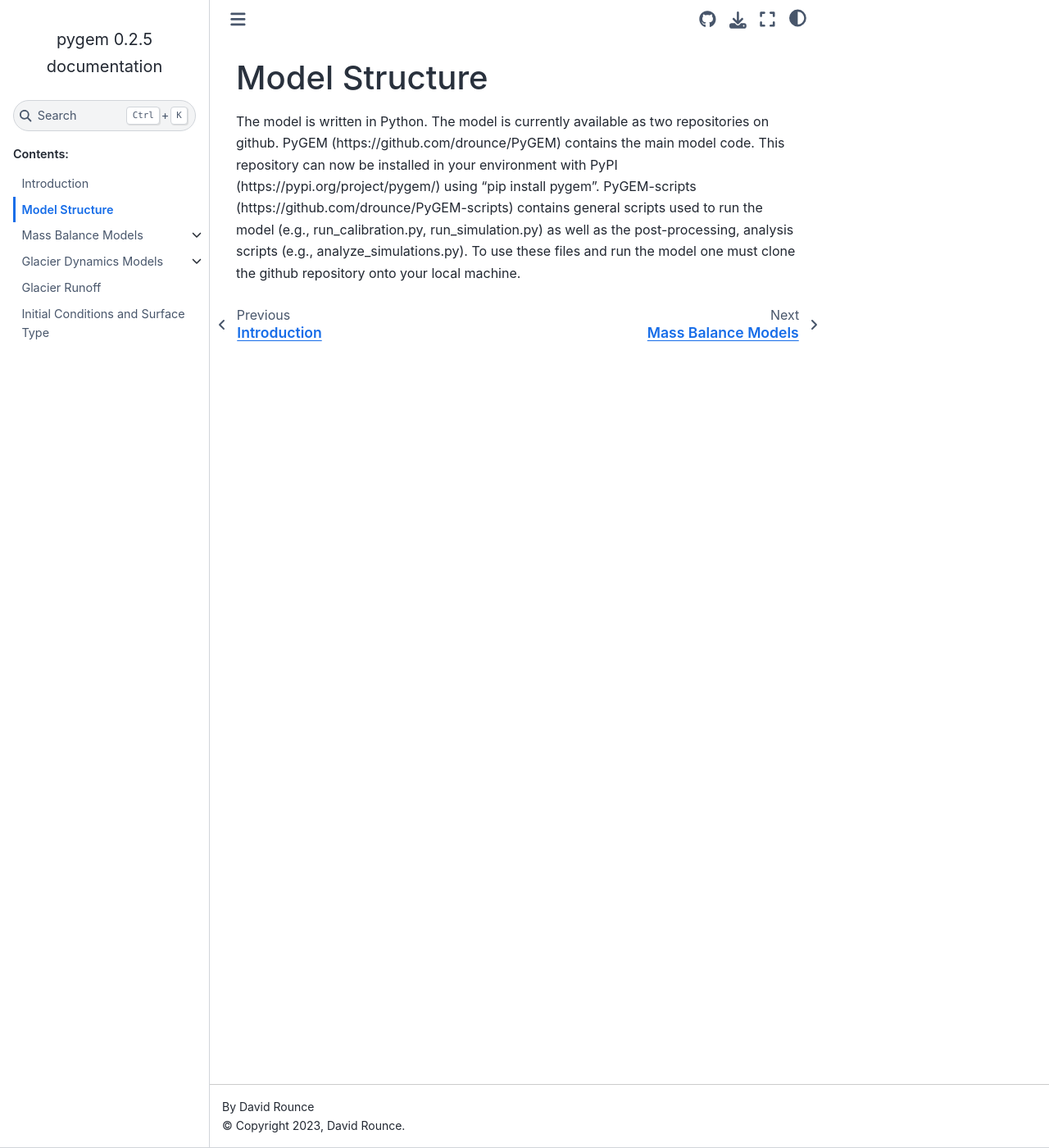
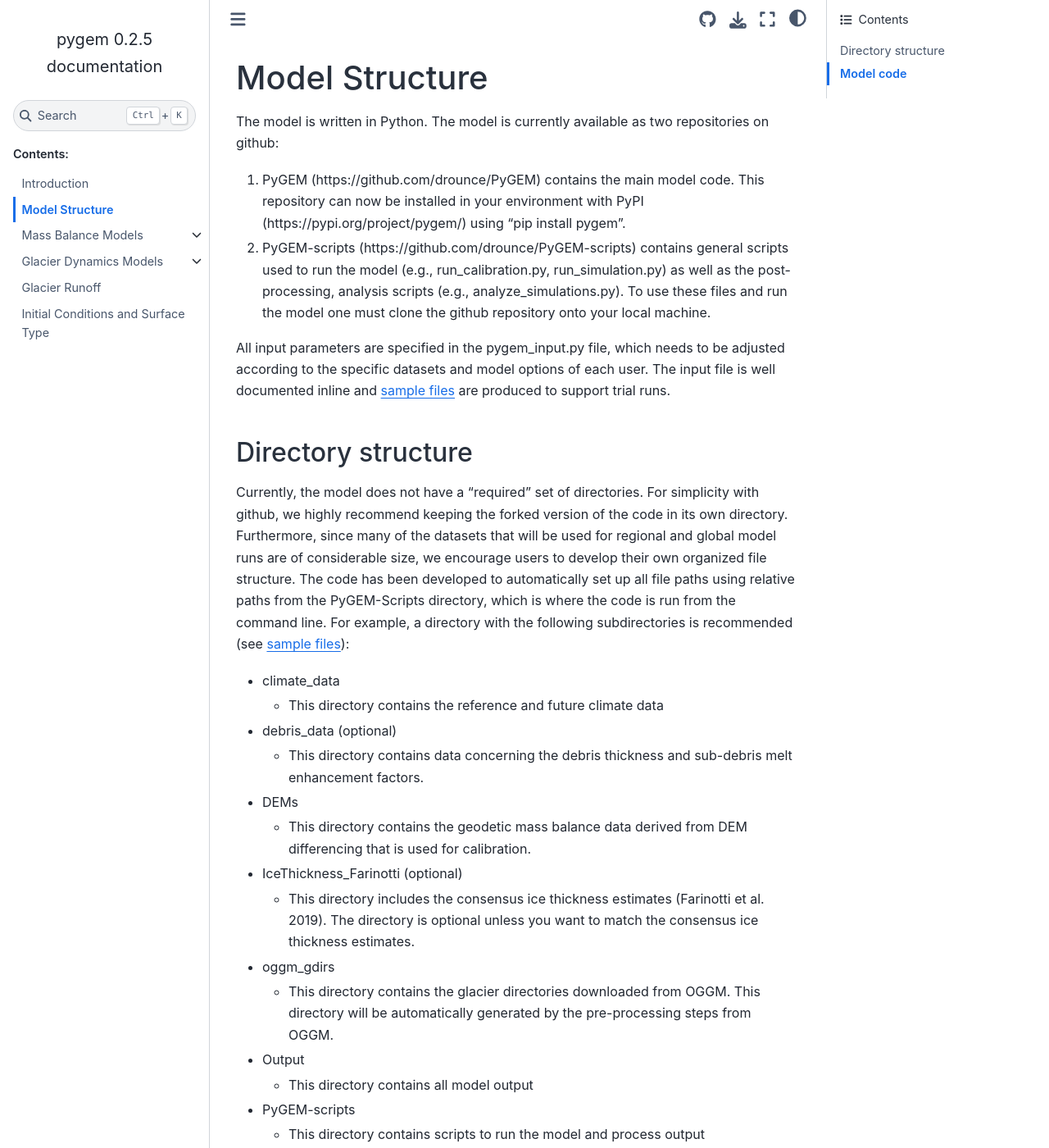
Before and after one commit to drounce/PyGEM, a Sphinx documentation site: the page built from docs/model_structure.md, in a window 1280 px wide and 1400 px high. Shown: the whole window at 82% size. Built offline with Sphinx 7.4.7 and the Sphinx Book theme 1.1.4, drawn with Linux system fonts in a browser that asks for light colours; some of the changed text lies outside the part shown.

Commit message:
more model structure

```diff
--- a/docs/model_structure.md
+++ b/docs/model_structure.md
@@ -1,4 +1,46 @@
 # Model Structure
-The model is written in Python. The model is currently available as two repositories on github.
-PyGEM (https://github.com/drounce/PyGEM) contains the main model code.  This repository can now be installed in your environment with PyPI (https://pypi.org/project/pygem/) using "pip install pygem".
-PyGEM-scripts (https://github.com/drounce/PyGEM-scripts) contains general scripts used to run the model (e.g., run_calibration.py, run_simulation.py) as well as the post-processing, analysis scripts (e.g., analyze_simulations.py). To use these files and run the model one must clone the github repository onto your local machine.
+The model is written in Python. The model is currently available as two repositories on github:
+
+1. PyGEM (https://github.com/drounce/PyGEM) contains the main model code.  This repository can now be installed in your environment with PyPI (https://pypi.org/project/pygem/) using "pip install pygem".
+
+2. PyGEM-scripts (https://github.com/drounce/PyGEM-scripts) contains general scripts used to run the model (e.g., run_calibration.py, run_simulation.py) as well as the post-processing, analysis scripts (e.g., analyze_simulations.py). To use these files and run the model one must clone the github repository onto your local machine.
+
+All input parameters are specified in the pygem_input.py file, which needs to be adjusted according to the specific datasets and model options of each user. The input file is well documented inline and [sample files](https://drive.google.com/drive/folders/13kiU00Zz2swN5OzwXiWIQTj_JLEHnDgZ) are produced to support trial runs.
+
+## Directory structure
+Currently, the model does not have a “required” set of directories. For simplicity with github, we highly recommend keeping the forked version of the code in its own directory. Furthermore, since many of the datasets that will be used for regional and global model runs are of considerable size, we encourage users to develop their own organized file structure. The code has been developed to automatically set up all file paths using relative paths from the PyGEM-Scripts directory, which is where the code is run from the command line. For example, a directory with the following subdirectories is recommended (see [sample files](https://drive.google.com/drive/folders/13kiU00Zz2swN5OzwXiWIQTj_JLEHnDgZ)):
+
+* climate_data
+  - This directory contains the reference and future climate data
+* debris_data (optional)
+  - This directory contains data concerning the debris thickness and sub-debris melt enhancement factors.
+* DEMs
+  - This directory contains the geodetic mass balance data derived from DEM differencing that is used for calibration.
+* IceThickness_Farinotti (optional)
+  - This directory includes the consensus ice thickness estimates (Farinotti et al. 2019). The directory is optional unless you want to match the consensus ice thickness estimates.
+* oggm_gdirs
+  - This directory contains the glacier directories downloaded from OGGM. This directory will be automatically generated by the pre-processing steps from OGGM.
+* Output
+  - This directory contains all model output
+* PyGEM-scripts
+  - This directory contains scripts to run the model and process output
+* RGI
+  - This directory contains the RGI glacier information
+* WGMS (optional)
+  - This directory contains the WGMS mass balance data for validation. The directory is optional in case you prefer to validate your model with different data.
+
+## Model code
+The model code itself is heavily commented with the hope that the code is easy to follow and develop further. Broadly speaking, the current steps include:
+* pre-processing any required data
+  - (optional) Run_preprocessing_wgms_mbdata.py -mb_data_removeFA=1 <br> This corrects the geodetic mass balance from Hugonnet et al. (2021) to account for frontal ablation from Kochtitzky et al. (submitted).
+* setting up **pygem_input.py**
+* (optional) **run_calibration_frontalablation.py** <br>This will calibrate the frontal ablation model parameter for marine-terminating glaciers; however, multiple steps are required including the following:
+  - **run_calibration_frontalablation.py** using the option to merge_data
+  - **run_calibration_frontalablation.py** using the option for individual calibration
+  - **run_calibration_frontalablation.py** using the option to merge_calving_k
+  - **run_calibration_frontalablation.py** using the option to update_mb_data
+* **run_calibration.py** <br>This will calibrate model parameters based on calibration option and mass balance data. If using the Markov Chain Monte Carlo (MCMC) methods, then the first time you run this you want to use option_calibration = ‘emulator’ in your input file.
+* **run_mcmc_prior.py** (optional) <br> <em>This will generate the prior distributions from the ‘emulator’ calibration that will be used for the MCMC calibration.</em>
+* **run_calibration.py** (optional) <br> <em> Run this again but change the option_calibration = ‘MCMC’ to use the MCMC methods.</em>
+* **run_calibration_icethickness_consensus.py** <br> <em>This will calibrate the ice viscosity (glen_a) model parameter such that the ice volume estimated using the calibrated mass balance gradients are consistent with the consensus ice volume estimates (Farinotti et al. 2019) for each RGI region.</em>
+* **run_simulation.py** <br> <em>This will run the model simulation from the gcm_startyear to gcm_endyear specified in the input file.</em>
```
